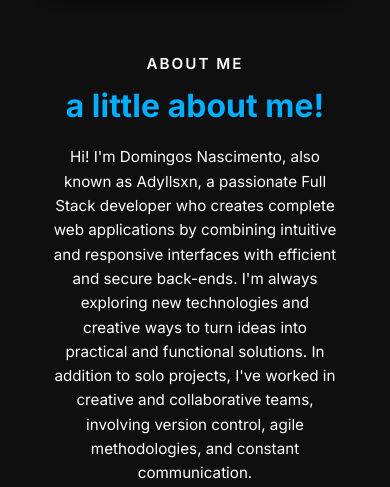
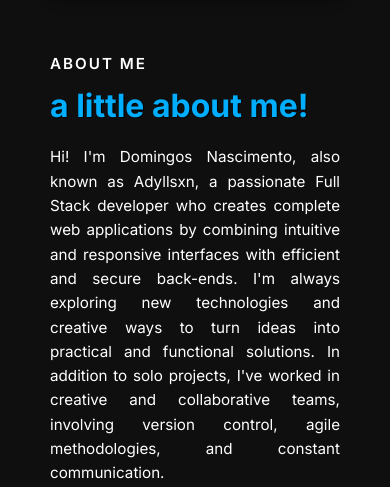
Before and after one commit to Adyllsxn/adyllsxn, a React (Vite) app in the folder portfolio/: page /about in a window 390 px wide. Shown: the part 357-844 px from the top of the page. Built offline with nearby package versions, Linux system fonts and the light colour scheme.

Commit message:
finalize: initial version of portfolio ready for release

```diff
--- a/portfolio/src/containers/pages/About/About.css
+++ b/portfolio/src/containers/pages/About/About.css
@@ -76,10 +76,12 @@
 @media (max-width: 600px) {
     .aboutText h2 {
         font-size: 1.5rem;
+        text-align: start;
     }
 
     .aboutText p {
         font-size: 0.95rem;
+        text-align: justify;
     }
 
     .downloadBtn {
```
